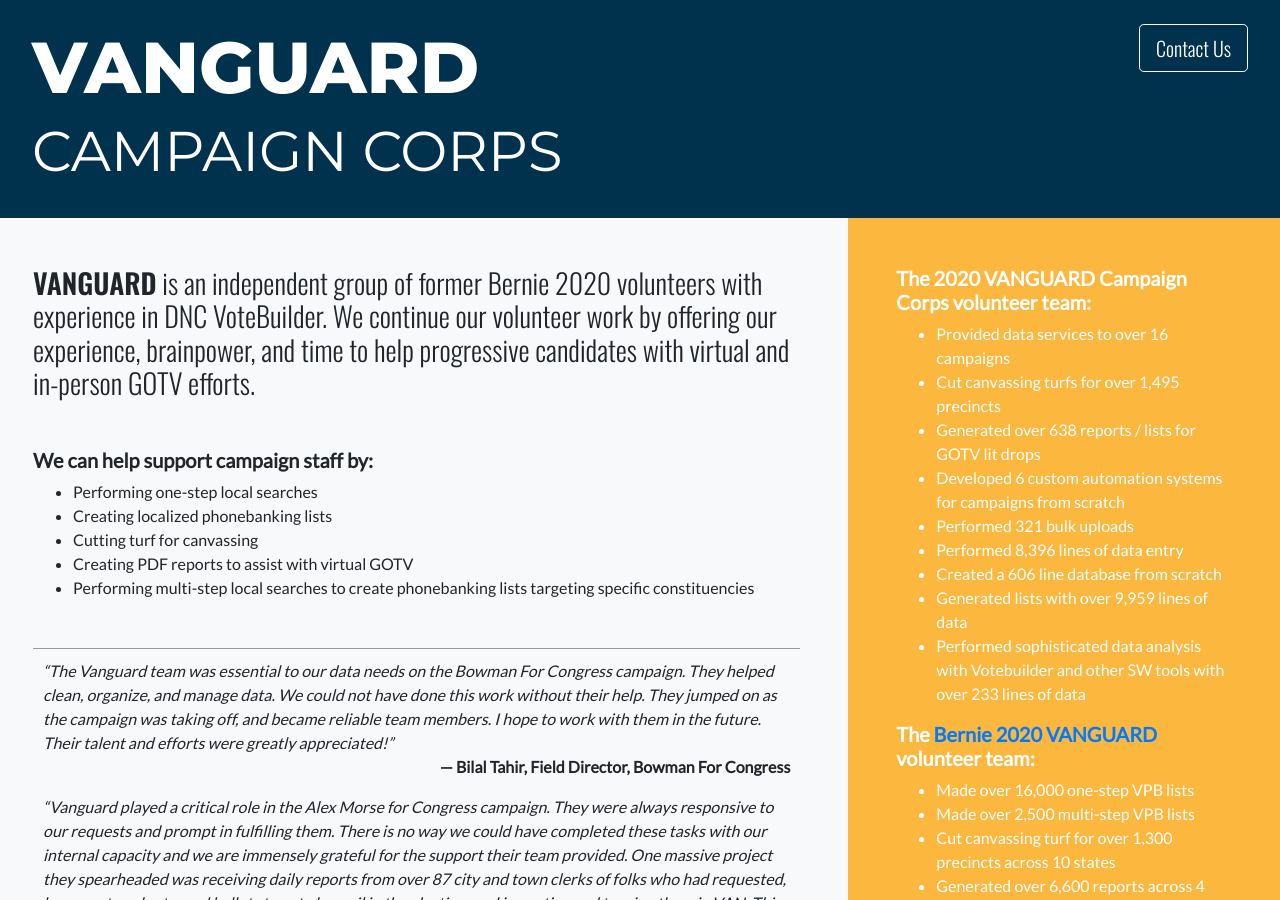
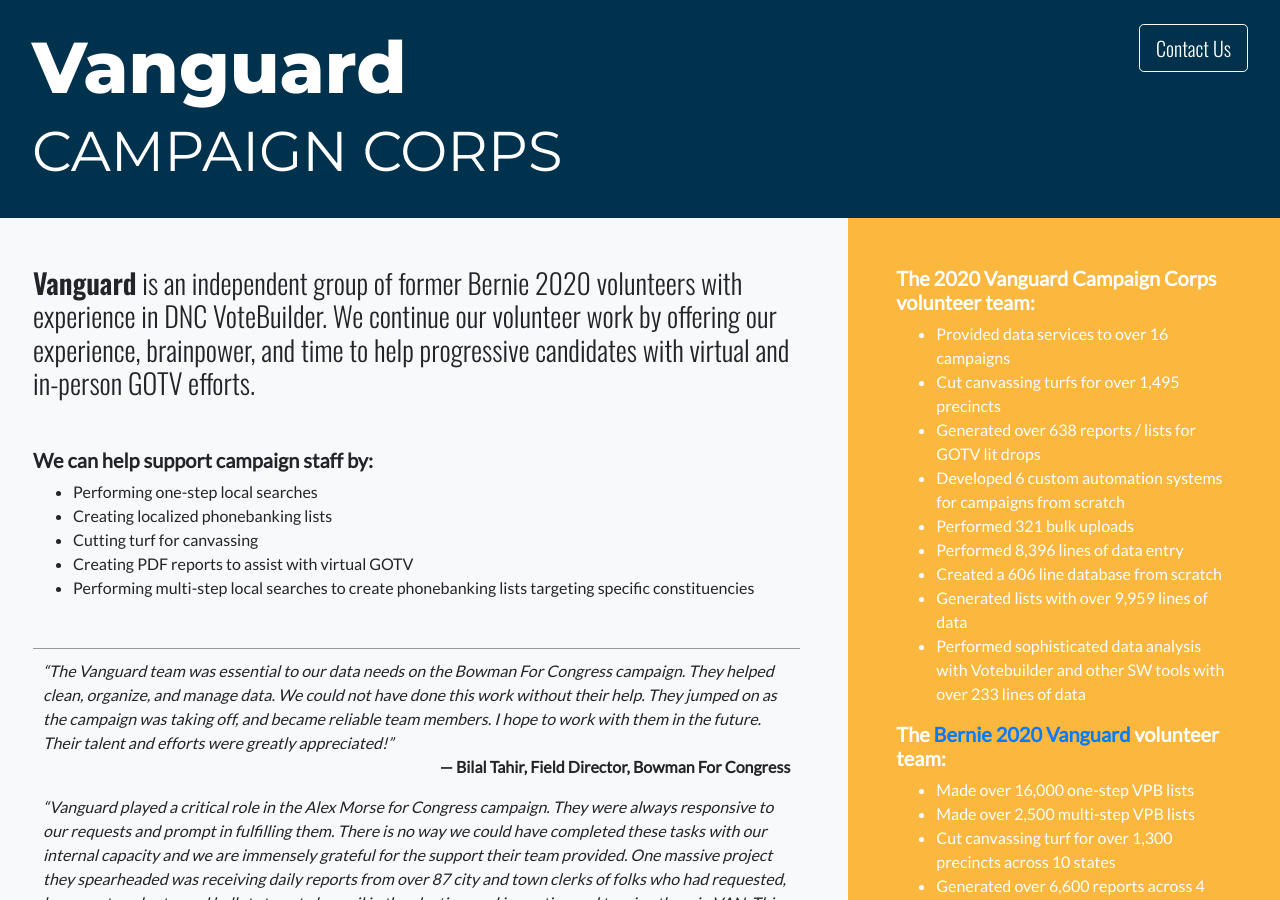
Before and after one commit to orgvanize/orgvanize.github.io, a Jekyll site: the page built from index.md, in a window 1280 px wide and 900 px high. Built offline with Jekyll 4.4.1, drawn with Linux system fonts in a browser that asks for light colours.

Commit message:
index.md: s/VANGUARD/Vanguard/g

```diff
--- a/index.md
+++ b/index.md
@@ -4,7 +4,7 @@ layout: default
 <div class="jumbotron home-jumbotron mb-0 pt-4 pb-4 bg-bernie-blue">
     <div class="row">
         <div class="col-8 col-md-9">
-            <h1 class="display-3">VANGUARD</h1>
+            <h1 class="display-3">Vanguard</h1>
             <h1 class="display-4 font-weight-normal">CAMPAIGN CORPS</h1>
         </div>
         <div class="col-4 col-md-3 text-right">
@@ -17,7 +17,7 @@ layout: default
 </div>
 <div class="row mr-0">
     <div class="col-md-8 p-5 bg-light">
-        <h3 style="font-family: Oswald;" class="mb-5"><strong>VANGUARD</strong> is an independent group of former Bernie 2020 volunteers with experience in DNC VoteBuilder. We continue our volunteer work by offering our experience, brainpower, and time to help progressive candidates with virtual and in-person GOTV efforts.</h3>
+        <h3 style="font-family: Oswald;" class="mb-5"><strong>Vanguard</strong> is an independent group of former Bernie 2020 volunteers with experience in DNC VoteBuilder. We continue our volunteer work by offering our experience, brainpower, and time to help progressive candidates with virtual and in-person GOTV efforts.</h3>
         <h5 class="font-weight-bold">We can help support campaign staff by:</h5>
         <ul class="mb-5">
             <li>Performing one-step local searches</li>
@@ -40,7 +40,7 @@ layout: default
         </div>
     </div>
     <div class="col-md-4 bg-nmu-yellow text-white p-5">
-        <h5 class="font-weight-bold">The 2020 VANGUARD Campaign Corps volunteer team:</h5>
+        <h5 class="font-weight-bold">The 2020 Vanguard Campaign Corps volunteer team:</h5>
         <ul>
             <li>Provided data services to over 16 campaigns</li>
             <li>Cut canvassing turfs for over 1,495 precincts</li>
@@ -52,7 +52,7 @@ layout: default
             <li>Generated lists with over 9,959 lines of data</li>
             <li>Performed sophisticated data analysis with Votebuilder and other SW tools with over 233 lines of data</li>
         </ul>
-        <h5 class="font-weight-bold">The <a href="https://web.archive.org/web/20200520011150/https://medium.com/@berniealums/taking-on-trump-and-beyond-learnings-from-bernie-2020-national-organizing-staff-31f274ace92b" target="_blank">Bernie 2020 VANGUARD</a> volunteer team:</h5>
+        <h5 class="font-weight-bold">The <a href="https://web.archive.org/web/20200520011150/https://medium.com/@berniealums/taking-on-trump-and-beyond-learnings-from-bernie-2020-national-organizing-staff-31f274ace92b" target="_blank">Bernie 2020 Vanguard</a> volunteer team:</h5>
         <ul>
             <li>Made over 16,000 one-step VPB lists</li>
             <li>Made over 2,500 multi-step VPB lists</li>
```
